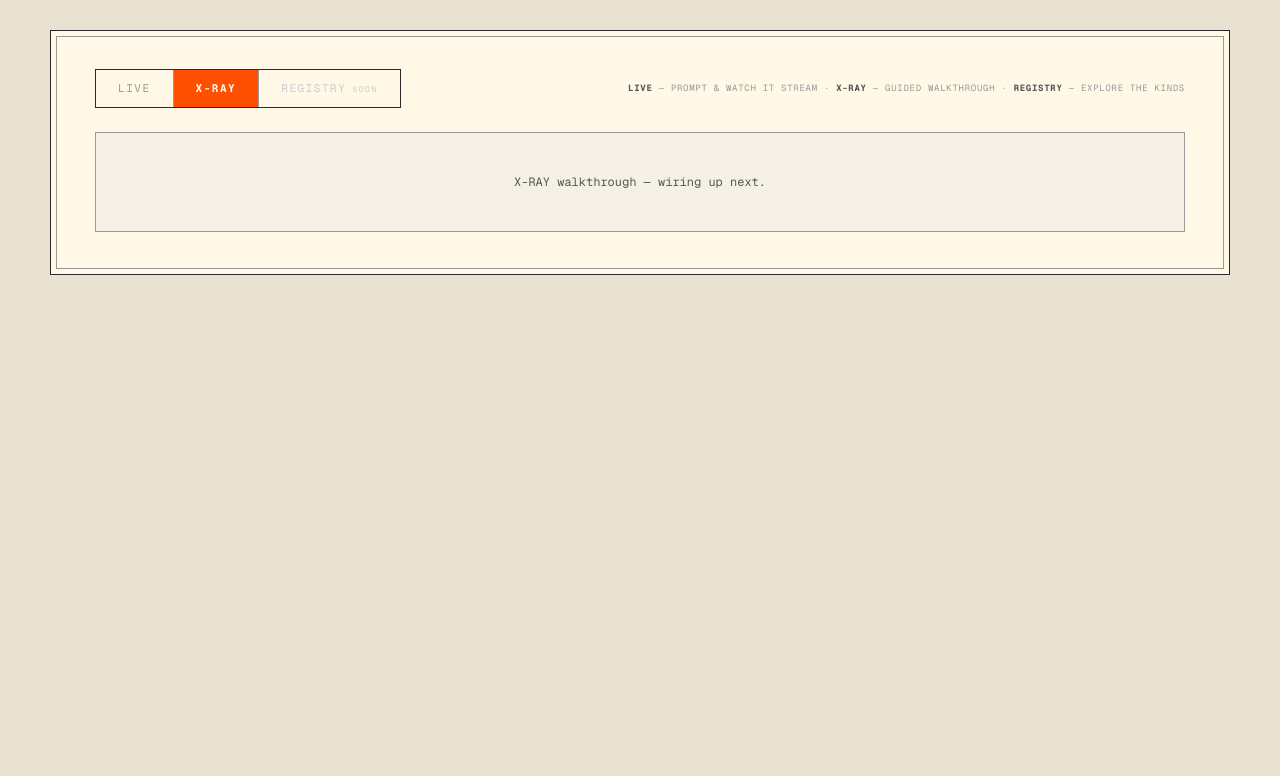
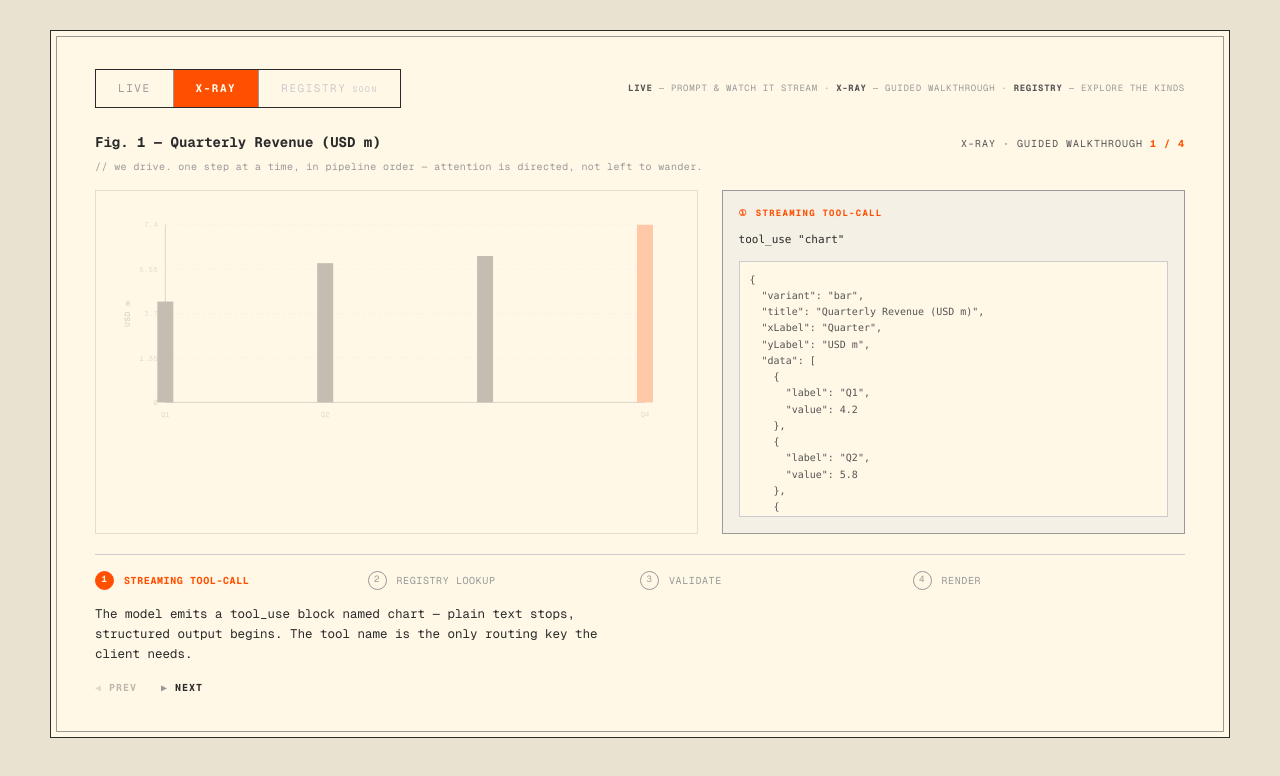
Before and after one commit to dang-w/streaming-generative-ui, a Next.js app: page / in a window 1280 px wide. Both pictures are taken after a click on the button "X-RAY". Shown: the top 776 px of the page. Built offline with nearby package versions, Linux system fonts and the light colour scheme.

Commit message:
feat(xray): guided walkthrough — real pipeline, step rail, PREV/NEXT

```diff
--- a/app/page.tsx
+++ b/app/page.tsx
@@ -4,6 +4,7 @@ import { LiveView } from "@/components/plate/LiveView";
 import { ModeSwitcher } from "@/components/plate/ModeSwitcher";
 import { PlateShell } from "@/components/plate/PlateShell";
 import { RegistryPlaceholder } from "@/components/plate/RegistryPlaceholder";
+import { XRayWalkthrough } from "@/components/plate/XRayWalkthrough";
 import { useMode } from "@/hooks/useMode";
 
 export default function Home() {
@@ -13,11 +14,7 @@ export default function Home() {
     <PlateShell>
       <ModeSwitcher mode={mode} onChange={setMode} />
       {mode === "live" && <LiveView />}
-      {mode === "xray" && (
-        <div className="border-[0.5px] border-ink-3 bg-paper-zone px-6 py-10 text-center text-[12px] text-ink-2">
-          X-RAY walkthrough — wiring up next.
-        </div>
-      )}
+      {mode === "xray" && <XRayWalkthrough />}
       {mode === "registry" && <RegistryPlaceholder />}
     </PlateShell>
   );
--- /dev/null
+++ b/components/plate/XRayWalkthrough.pipeline.ts
@@ -0,0 +1,13 @@
+import { registry } from "@/lib/registry";
+import { chartSchema } from "@/lib/schemas";
+import { STUB_CHART_INPUT } from "@/lib/model/stub";
+
+/**
+ * Runs the REAL pipeline once for the exemplar so X-RAY narrates true facts:
+ * the actual registry entry, the actual safeParse result, the actual props.
+ */
+export function runPipeline() {
+  const entry = registry.chart;
+  const parsed = chartSchema.safeParse(STUB_CHART_INPUT);
+  return { entry, valid: parsed.success, exemplar: STUB_CHART_INPUT };
+}
--- /dev/null
+++ b/components/plate/XRayWalkthrough.tsx
@@ -0,0 +1,179 @@
+"use client";
+
+import { useState } from "react";
+
+import { ChartArtifact } from "@/components/artifacts/ChartArtifact";
+import { runPipeline } from "@/components/plate/XRayWalkthrough.pipeline";
+import { SCHEMA_NAME } from "@/lib/bandMeta";
+import { registry, type ArtifactKind } from "@/lib/registry";
+import { XRAY_STEPS } from "@/lib/xraySteps";
+
+export function XRayWalkthrough() {
+  const [step, setStep] = useState(0); // 0..3
+  const current = XRAY_STEPS[step];
+  const { entry, valid, exemplar } = runPipeline();
+
+  const isRender = current.id === "render";
+  const kinds = Object.keys(registry) as ArtifactKind[];
+
+  return (
+    <div>
+      {/* top bar */}
+      <div className="flex items-baseline justify-between">
+        <div className="text-[14px] font-bold text-ink-1">
+          Fig. 1 — {String(exemplar.title ?? "Chart exemplar")}
+        </div>
+        <div className="text-[10px] tracking-[0.1em] text-ink-2">
+          X-RAY · GUIDED WALKTHROUGH{" "}
+          <span className="font-bold text-orange" data-testid="xray-stepcount">
+            {current.n} / {XRAY_STEPS.length}
+          </span>
+        </div>
+      </div>
+      <div className="mb-4 mt-1.5 text-[10px] tracking-[0.04em] text-ink-3">
+        {"// we drive. one step at a time, in pipeline order — attention is directed, not left to wander."}
+      </div>
+
+      {/* main: chart (dimmed unless render) + step focus panel */}
+      <div className="grid grid-cols-1 gap-6 lg:grid-cols-[1.3fr_1fr]">
+        <div
+          data-testid="xray-chart"
+          data-dimmed={isRender ? "false" : "true"}
+          className={`border-[0.5px] border-ink-3 bg-paper p-4 transition-opacity ${
+            isRender ? "opacity-100" : "opacity-[0.28]"
+          }`}
+        >
+          <ChartArtifact
+            variant={exemplar.variant as "bar" | "line"}
+            data={exemplar.data}
+            yLabel={exemplar.yLabel}
+            animate={isRender}
+          />
+        </div>
+
+        {/* focus panel — content per step */}
+        <div className="border-[0.5px] border-ink-3 bg-paper-zone p-4">
+          <div className="text-[9px] font-bold uppercase tracking-[0.14em] text-orange">
+            <span className="mr-2">{["①", "②", "③", "④"][step]}</span>
+            {current.title}
+          </div>
+          <pre className="mt-3 whitespace-pre-wrap break-words font-mono text-[11px] text-ink-1">
+            {current.code}
+          </pre>
+
+          {current.id === "tool-call" && (
+            <pre className="mt-3 max-h-64 overflow-auto border-[0.5px] border-ink-4 bg-paper p-2.5 font-mono text-[10px] leading-relaxed text-ink-2">
+              {JSON.stringify(exemplar, null, 2)}
+            </pre>
+          )}
+
+          {current.id === "registry-lookup" && (
+            <div className="mt-3 border-[0.5px] border-ink-3">
+              <div className="border-b-[0.5px] border-ink-4 px-3 py-1.5 text-[8.5px] font-bold uppercase tracking-[0.12em] text-ink-2">
+                Registry · Artifact Schedule
+              </div>
+              {kinds.map((k) => {
+                const hot = k === "chart";
+                return (
+                  <div
+                    key={k}
+                    data-testid={hot ? "xray-registry-chart" : undefined}
+                    data-hot={hot ? "true" : "false"}
+                    className={`flex items-center justify-between px-3 py-1.5 text-[9.5px] ${
+                      hot ? "bg-orange/10 ring-[0.8px] ring-orange" : "opacity-50"
+                    }`}
+                  >
+                    <span className={hot ? "font-bold text-ink-1" : "text-ink-1"}>
+                      {k.toUpperCase()}
+                    </span>
+                    <span className="text-amber">{SCHEMA_NAME[k]}</span>
+                  </div>
+                );
+              })}
+            </div>
+          )}
+
+          {current.id === "validate" && (
+            <p className="mt-3 font-mono text-[11px]">
+              <span className="text-ink-2">result: </span>
+              <span className={valid ? "font-bold text-[#1f7a3d]" : "font-bold text-red"}>
+                {valid ? "✓ valid" : "✗ invalid"}
+              </span>
+              <span className="ml-2 text-ink-3">
+                — {Object.keys(exemplar).length} input fields checked against {SCHEMA_NAME.chart}
+              </span>
+            </p>
+          )}
+
+          {current.id === "render" && (
+            <p className="mt-3 font-mono text-[11px] text-ink-2">
+              {/* Stable literal (the chart entry's component) — entry.Component.name
+                  would mangle under production minification. entry.description is
+                  the real, derived value. */}
+              → <b className="text-ink-1">ChartArtifact</b>{" "}
+              <span className="text-ink-3">({entry.description})</span>
+            </p>
+          )}
+        </div>
+      </div>
+
+      {/* step rail */}
+      <div className="mt-5 flex gap-0 border-t-[0.5px] border-ink-4 pt-4">
+        {XRAY_STEPS.map((s, i) => {
+          const state = i < step ? "done" : i === step ? "active" : "todo";
+          return (
+            <div
+              key={s.id}
+              data-testid={state === "active" ? "xray-rail-active" : undefined}
+              className={`flex flex-1 items-center gap-2.5 text-[10px] tracking-[0.06em] ${
+                state === "active"
+                  ? "font-bold text-orange"
+                  : state === "done"
+                    ? "text-ink-2"
+                    : "text-ink-3"
+              }`}
+            >
+              <span
+                className={`inline-flex h-[19px] w-[19px] flex-none items-center justify-center rounded-full border-[0.5px] text-[9px] ${
+                  state === "active"
+                    ? "border-orange bg-orange text-paper"
+                    : state === "done"
+                      ? "border-ink-2 text-ink-2"
+                      : "border-ink-3"
+                }`}
+              >
+                {s.n}
+              </span>
+              {s.title}
+            </div>
+          );
+        })}
+      </div>
+
+      {/* directive */}
+      <p data-testid="xray-directive" aria-live="polite" className="mt-3.5 max-w-[70ch] text-[12.5px] leading-relaxed text-ink-1">
+        {current.directive}
+      </p>
+
+      {/* controls */}
+      <div className="mt-4 flex gap-6 text-[10px] tracking-[0.1em] text-ink-2">
+        <button
+          type="button"
+          onClick={() => setStep((s) => Math.max(0, s - 1))}
+          disabled={step === 0}
+          className="disabled:opacity-30"
+        >
+          <span className="text-ink-3">◀</span> <b className="text-ink-1">PREV</b>
+        </button>
+        <button
+          type="button"
+          onClick={() => setStep((s) => Math.min(XRAY_STEPS.length - 1, s + 1))}
+          disabled={step === XRAY_STEPS.length - 1}
+          className="disabled:opacity-30"
+        >
+          <span className="text-ink-3">▶</span> <b className="text-ink-1">NEXT</b>
+        </button>
+      </div>
+    </div>
+  );
+}
```
Also changed, not shown: 1 other file (tests, documents, lock files or other folders).
